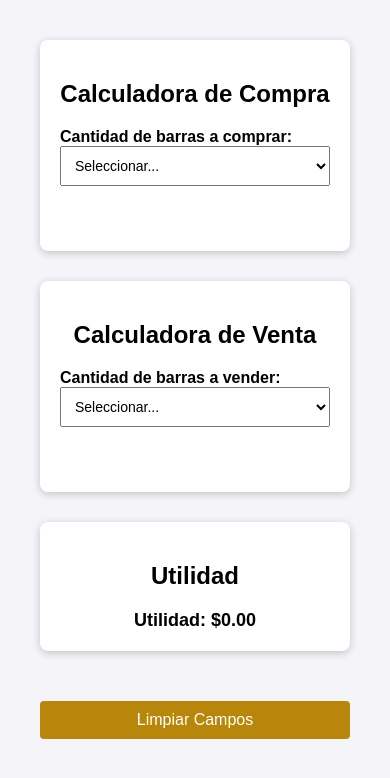
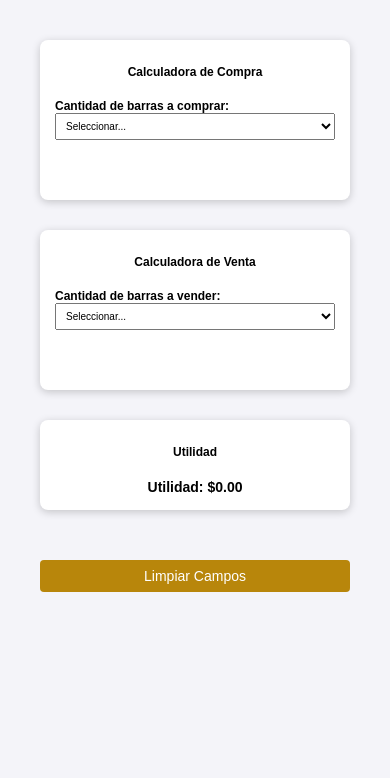
Before and after one commit to rpo91/AuCalculate, a plain HTML site: page index.html in a window 390 px wide. Drawn offline with Linux system fonts and the light colour scheme.

Commit message:
Update index.html

```diff
--- a/index.html
+++ b/index.html
@@ -2,7 +2,7 @@
 <html lang="es">
 <head>
     <meta charset="UTF-8">
-    <meta name="viewport" content="width=device-width, initial-scale=1.0">
+    <meta name="viewport" content="width=device-width, initial-scale=0.7">
     <title>Calculadora de Compra y Venta</title>
     <style>
         * {
@@ -14,7 +14,8 @@
             margin: 20px;
             padding: 20px;
             background-color: #f4f4f9;
-            color: black;  /* Fuente en color negro */
+            color: black;
+            font-size: 16px; /* Fuente más pequeña por defecto */
         }
 
         .calculator {
@@ -31,6 +32,7 @@
         .calculator h2 {
             text-align: center;
             margin-bottom: 20px;
+            font-size: 1.2em; /* Título más pequeño */
         }
 
         .form-group {
@@ -40,31 +42,32 @@
         label {
             margin-right: 10px;
             font-weight: bold;
+            font-size: 14px; /* Etiquetas más pequeñas */
         }
 
         select, input {
-            padding: 10px;  /* Aumentado para mejor visibilidad en móviles */
+            padding: 8px;  /* Espaciado ajustado */
             font-size: 14px;
-            width: 100%;  /* Se ajustan al 100% del contenedor */
-            margin-bottom: 10px;  /* Margen para separar campos */
+            width: 100%;  /* Ajustado a todo el contenedor */
+            margin-bottom: 10px;
         }
 
         table {
             width: 100%;
             border-collapse: collapse;
             margin-bottom: 20px;
-            table-layout: fixed;  /* Asegura que las celdas no se estiren demasiado */
+            table-layout: fixed;
         }
 
         table th, table td {
             border: 1px solid #ccc;
-            padding: 10px;
+            padding: 8px;
             text-align: center;
-            word-wrap: break-word;  /* Evita desbordes de contenido */
+            word-wrap: break-word;
         }
 
         table th {
-            background-color: #B8860B;  /* Color dorado oscuro */
+            background-color: #B8860B;
             color: white;
         }
 
@@ -74,7 +77,7 @@
         }
 
         .result {
-            font-size: 18px;
+            font-size: 16px;
             margin-top: 15px;
             text-align: center;
             font-weight: bold;
@@ -82,8 +85,8 @@
 
         button {
             width: 100%;
-            padding: 10px;
-            background-color: #B8860B;  /* Color dorado oscuro para el botón */
+            padding: 12px;
+            background-color: #B8860B;
             color: white;
             border: none;
             border-radius: 4px;
@@ -92,16 +95,75 @@
         }
 
         button:hover {
-            background-color: #8B5A2B;  /* Color dorado más oscuro cuando se pasa el mouse */
+            background-color: #8B5A2B;
         }
 
         .clear-btn {
-            background-color: #B8860B;  /* Color dorado oscuro para el botón de limpiar */
+            background-color: #B8860B;
             margin-top: 20px;
         }
 
         .clear-btn:hover {
-            background-color: #8B5A2B;  /* Color dorado más oscuro al pasar el mouse */
+            background-color: #8B5A2B;
+        }
+
+        /* Media Queries para pantallas más pequeñas */
+        @media (max-width: 768px) {
+            body {
+                font-size: 14px; /* Reducir tamaño de texto en pantallas pequeñas */
+            }
+
+            .calculator {
+                padding: 15px; /* Ajustar el padding de los contenedores */
+            }
+
+            .calculator h2 {
+                font-size: 1em; /* Reducir el tamaño del título */
+            }
+
+            label {
+                font-size: 12px; /* Reducir el tamaño de las etiquetas */
+            }
+
+            select, input {
+                padding: 6px; /* Reducir el padding de inputs y selects */
+                font-size: 12px; /* Reducir el tamaño de la fuente */
+            }
+
+            table th, table td {
+                font-size: 12px; /* Reducir el tamaño de la fuente en la tabla */
+            }
+
+            .result {
+                font-size: 14px; /* Reducir el tamaño de la fuente en el resultado */
+            }
+
+            button {
+                padding: 10px; /* Ajustar el padding del botón */
+            }
+        }
+
+        @media (max-width: 480px) {
+            body {
+                font-size: 12px; /* Reducir aún más el tamaño del texto en pantallas pequeñas */
+            }
+
+            select, input {
+                font-size: 10px; /* Reducir aún más el tamaño de la fuente */
+            }
+
+            table th, table td {
+                font-size: 10px; /* Ajustar tamaño de texto de la tabla */
+            }
+
+            button {
+                font-size: 14px; /* Ajustar el tamaño de texto en el botón */
+                padding: 8px; /* Ajustar el tamaño del botón */
+            }
+
+            .clear-btn {
+                font-size: 14px; /* Ajustar el tamaño de texto en el botón de limpiar */
+            }
         }
     </style>
 </head>
```
